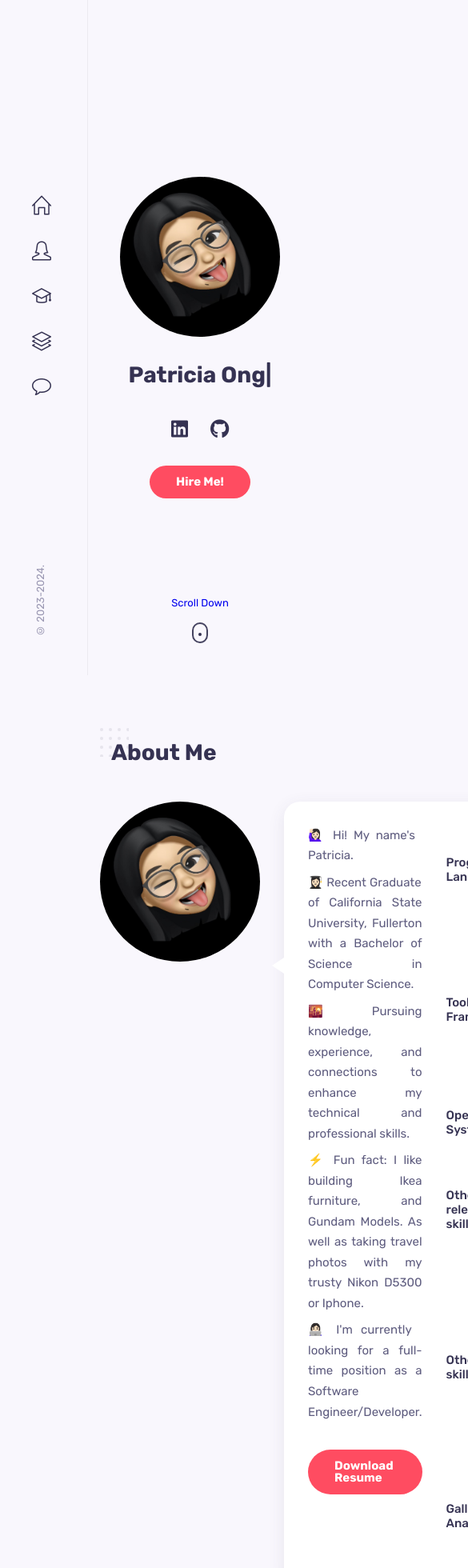
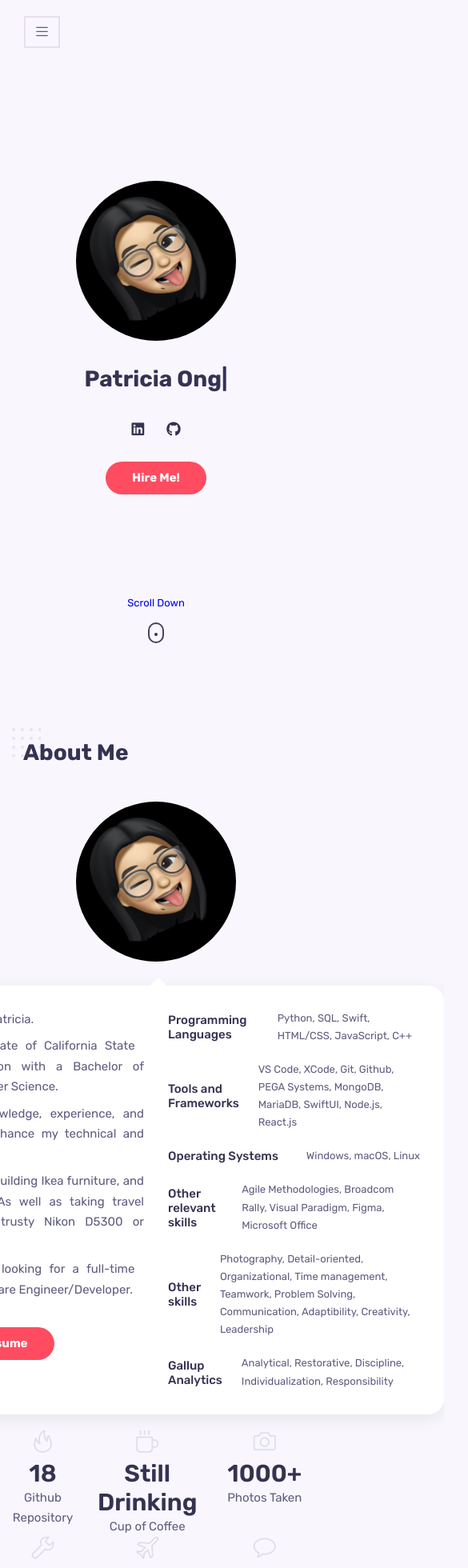
Before and after one commit to patriciaong977/patriciaong, a React (Create React App) app: page / in a window 390 px wide. Shown: the top 1960 px of the page at 80% size, 585 px wide, since content can reach past the window. Built offline with nearby package versions, Linux system fonts and the light colour scheme.

Commit message:
Adding responsiveness.

```diff
--- a/src/App.css
+++ b/src/App.css
@@ -1,4 +1,10 @@
 .main {
   margin-left: 110px;
+}
 
+/*Responsive-ness*/
+@media screen and (max-width: 1024px) {
+  .main {
+    margin-left: 0;
+  }
 }
--- a/src/components/about/about.css
+++ b/src/components/about/about.css
@@ -77,3 +77,34 @@
 .about__title {
   font-size: 1.875rem;
 }
+
+.home__social-link {
+  font-size: 1.125rem;
+}
+
+/*Responsive-ness*/
+@media screen and (max-width: 1024px) {
+  .about__container {
+    grid-template-columns: 720px;
+    justify-content: center;
+    row-gap: 1.875rem;
+  }
+
+  .about__data::before{
+    border-left: 10px solid transparent;
+    border-right: 10px solid transparent;
+    border-bottom: 10px solid #fff;
+    left: 49%;
+    top: -20px;
+  }
+
+  .about__img {
+    justify-self: center;
+  }
+
+  .about__box {
+    flex-direction: column;
+    row-gap: .5rem;
+    text-align: center;
+  }
+}
--- a/src/components/home/home.css
+++ b/src/components/home/home.css
@@ -92,3 +92,12 @@
   transform: translateX(-50%);
   animation: ani-mouse 2s linear infinite;
 }
+
+
+
+/*Responsive-ness*/
+@media screen and (max-width: 1024px) {
+  .home__social-link {
+    font-size: 1.125rem;
+  }
+}
--- a/src/components/sidebar/Sidebar.jsx
+++ b/src/components/sidebar/Sidebar.jsx
@@ -4,6 +4,7 @@ import Logo from "../../assets/logo.svg";
 
 const sidebar = () => {
   return (
+    <>
     <aside className='aside'>
       {/* --- Logo --- */}
       <a href="#home" className="nav__logo">
@@ -59,8 +60,12 @@ const sidebar = () => {
         {/* -- Copyright-- */}
         <span className="copyright">&copy; 2023-2024.</span>
       </div>
-    </aside>
+      </aside>
 
+      <div className="nav__toggle">
+        <i className="icon-menu"></i>
+      </div>
+    </>
   )
 }
 
--- a/src/components/sidebar/sidebar.css
+++ b/src/components/sidebar/sidebar.css
@@ -36,3 +36,25 @@
   transform: rotate(-180deg);
   writing-mode: vertical-rl;
 }
+
+.nav__toggle {
+  position: fixed;
+  top: 1.25rem;
+  left: 1.875rem;
+  cursor: pointer;
+  height: 40px;
+  width: 45px;
+  background-color: var(--body-color);
+  border: 2px solid #e8dfec;
+  display: flex;
+  justify-content: center;
+  align-items: center;
+  z-index: 1;
+}
+
+/*Responsive-ness*/
+@media screen and (max-width: 1024px) {
+  .aside {
+    left: -110px;
+  }
+}
```
